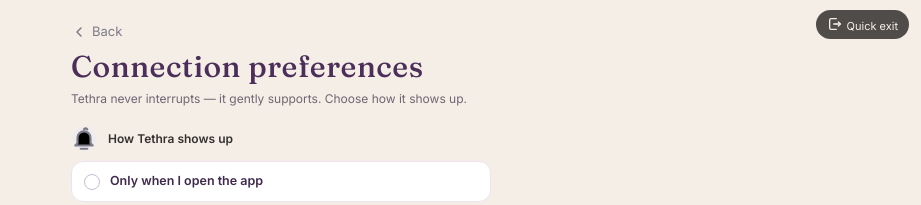
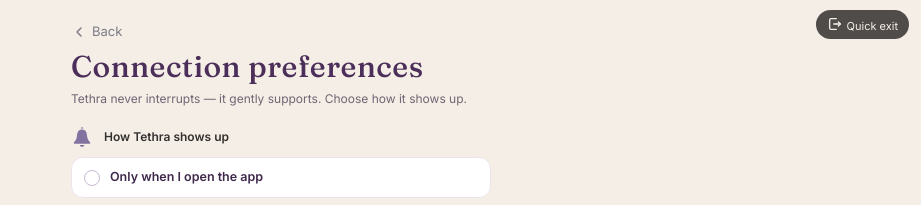
Before and after one commit to lisettediazsantiago-commits/Tethra, a React (Vite) app: page /app/connection in a window 1280 px wide. Shown: the top 205 px of the page, without its empty margins (359-1280 px from the left). Built offline with nearby package versions, Linux system fonts and the light colour scheme; no server answers; the database is empty; sample sign-in values are in the browser's storage.

Commit message:
Add files via upload

```diff
--- a/src/screens/ConnectionPreferences.jsx
+++ b/src/screens/ConnectionPreferences.jsx
@@ -3,7 +3,7 @@
 import { db } from "../firebase";
 import { useAuth } from "../context/AuthContext";
 import Icon from "../components/Icon";
-import { QuietGlyph } from "../components/GlyphIcons";
+import { BellGlyph, QuietGlyph } from "../components/GlyphIcons";
 import BackBar from "../components/BackBar";
 
 // Connection Preferences — Tethra's take on "notifications." Everything here is
@@ -116,7 +116,7 @@
         </p>
       </div>
 
-      <Head icon="gentle-reminder" title="How Tethra shows up" />
+      <Head glyph={<BellGlyph size={22} />} title="How Tethra shows up" />
       {CADENCE.map((c) => (
         <button key={c.k} onClick={() => update({ cadence: c.k })} aria-pressed={prefs.cadence === c.k} style={row(prefs.cadence === c.k)}>
           <span style={dot(prefs.cadence === c.k)}>{prefs.cadence === c.k && <span style={{ width: 8, height: 8, borderRadius: "50%", background: "#8B6BA6" }} />}</span>
```
